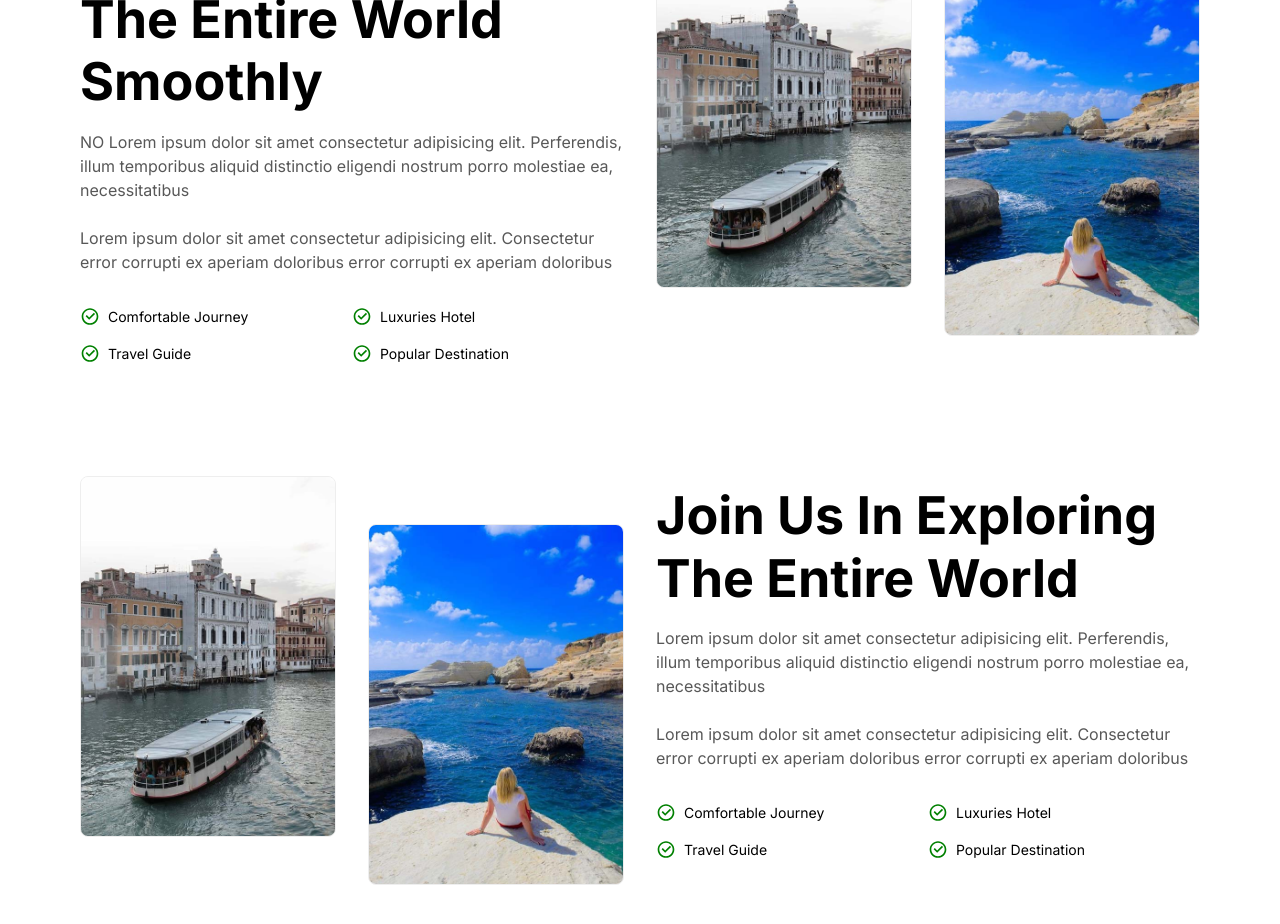
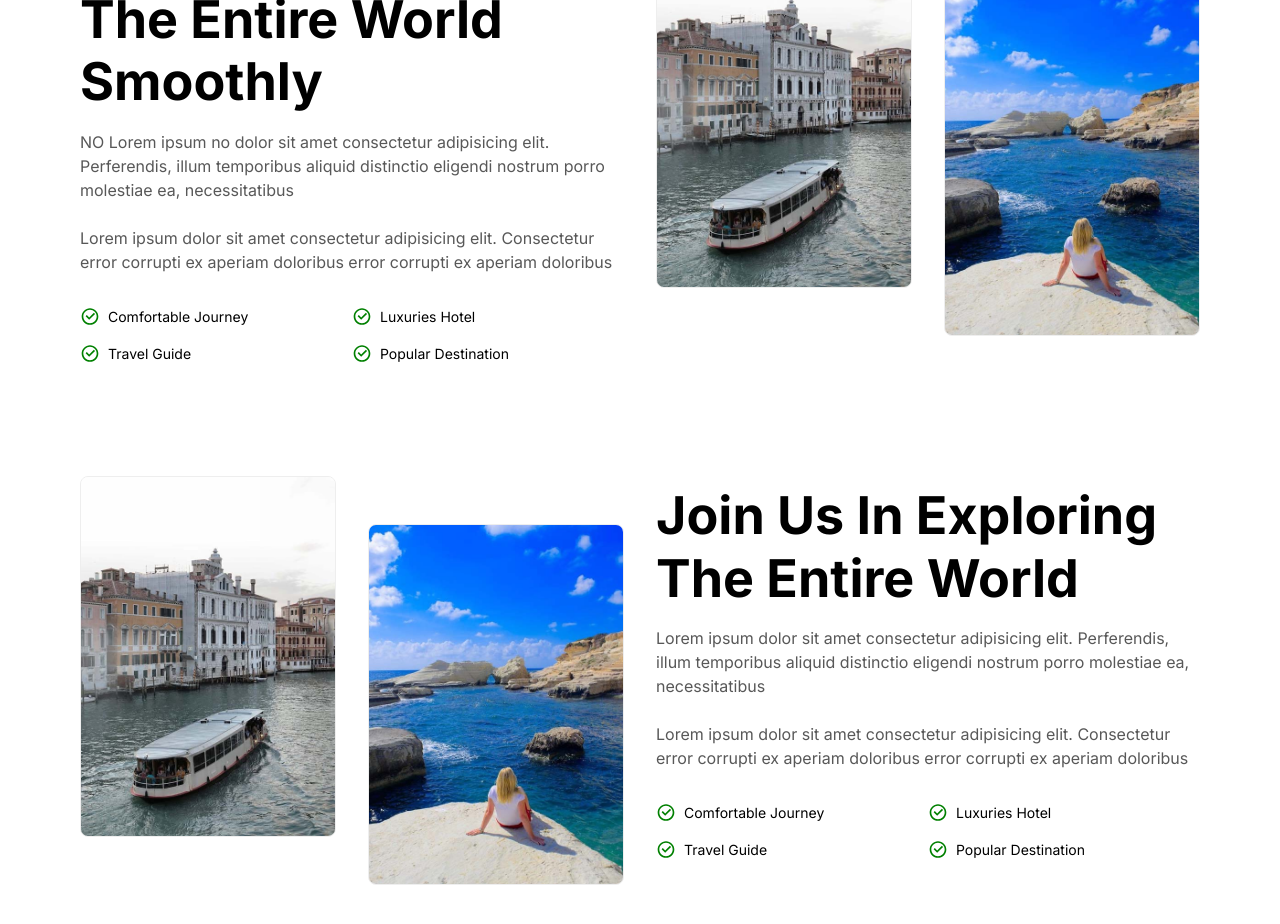
Before and after one commit to Mdshoaib77/TravelTour-Nextjs, a Next.js app: page / in a window 1280 px wide. Shown: the part 1620-2544 px from the top of the page. Built offline with nearby package versions, Linux system fonts and the light colour scheme.

Commit message:
Update About.tsx

```diff
--- a/components/About.tsx
+++ b/components/About.tsx
@@ -12,7 +12,7 @@ const About = () => {
             Join Us In Exploring The Entire World Smoothly
           </h1>
           <p className="text-gray-50">
-           NO Lorem ipsum dolor sit amet consectetur adipisicing elit.
+           NO Lorem ipsum no dolor sit amet consectetur adipisicing elit.
             Perferendis, illum temporibus aliquid distinctio eligendi nostrum
             porro molestiae ea, necessitatibus
           </p>
```
